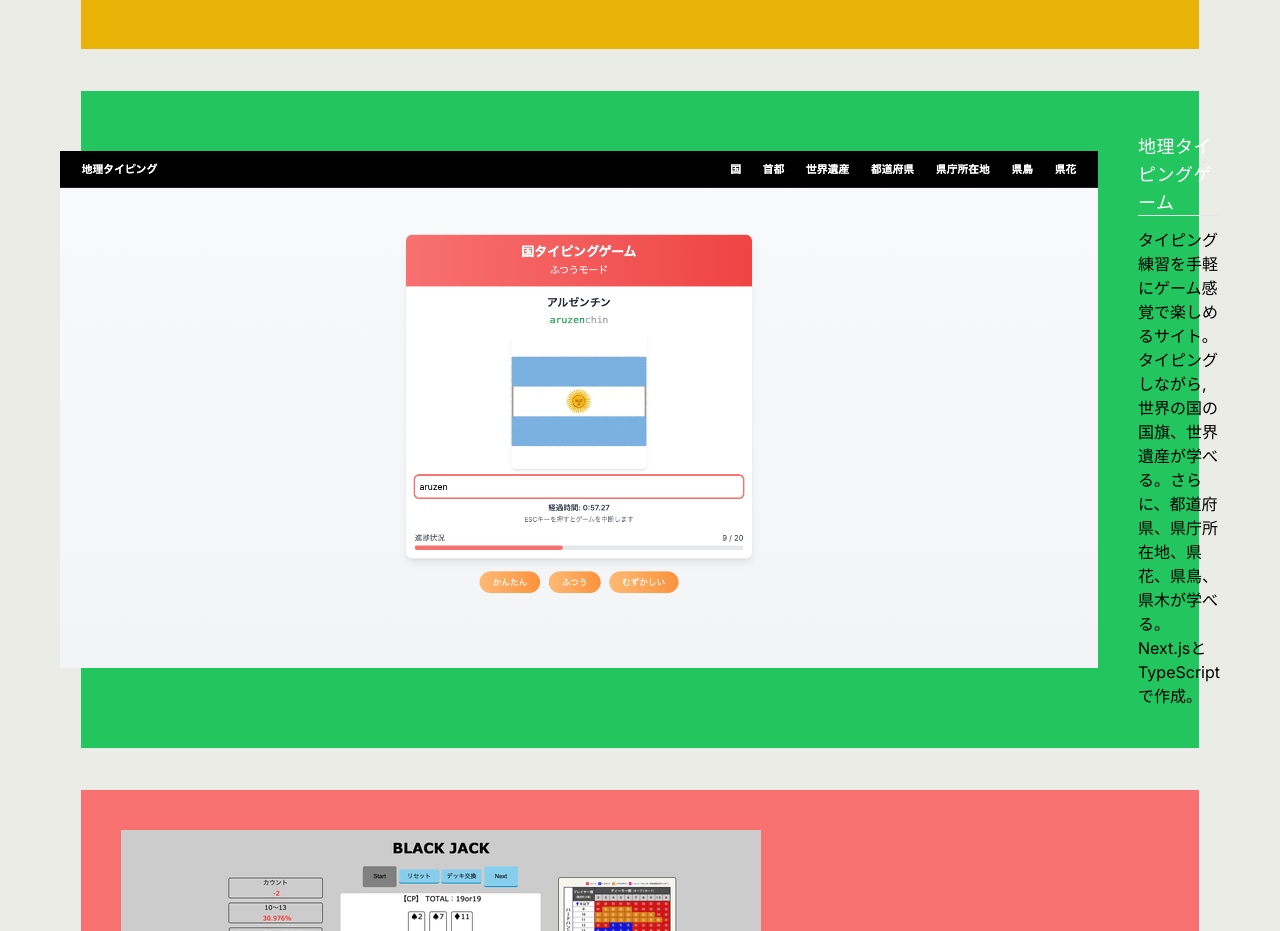
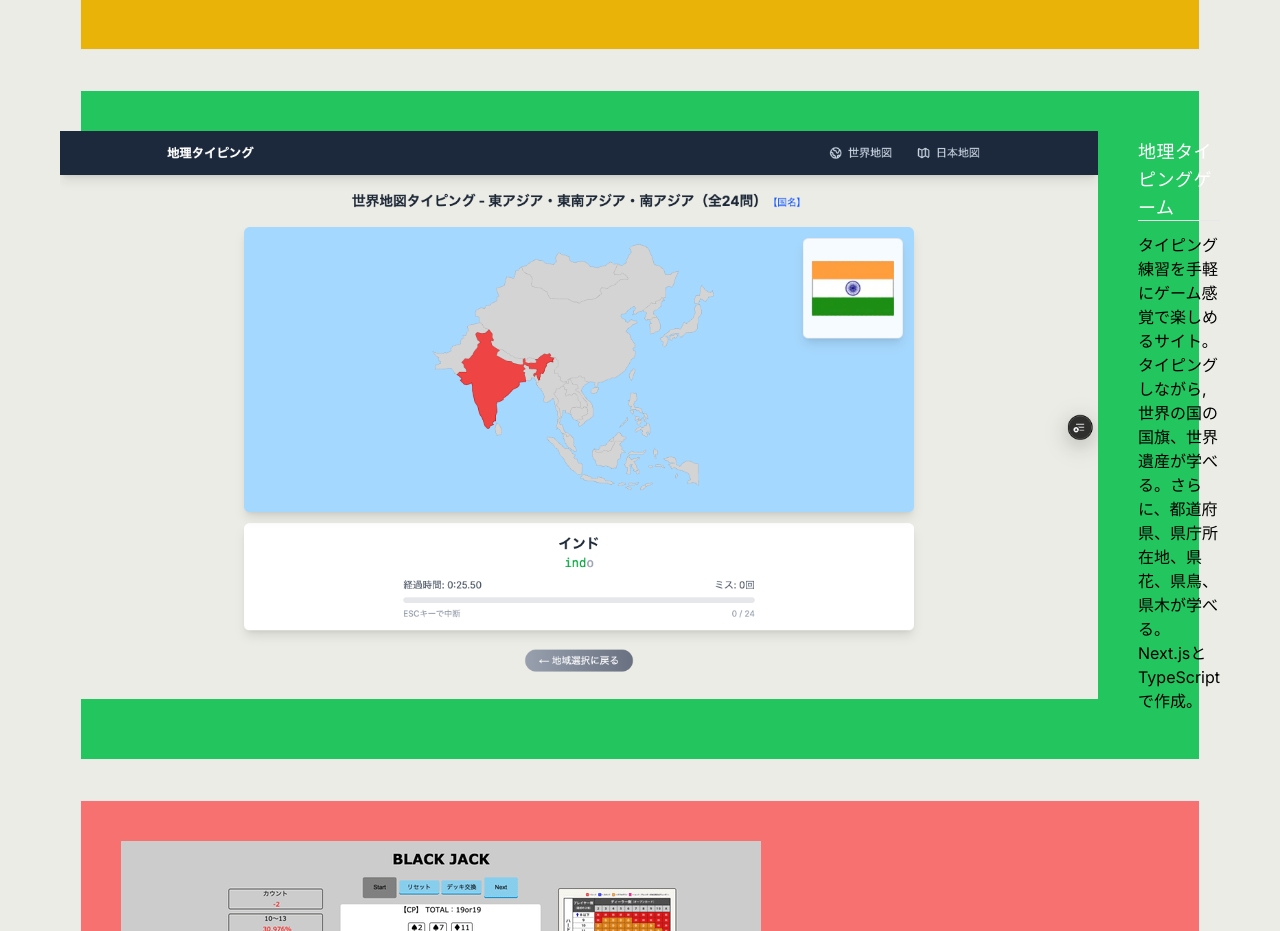
Before and after one commit to kasugatakuya/portfolio, a Next.js app: page / in a window 1280 px wide. Shown: the part 2200-3131 px from the top of the page. Built offline with nearby package versions, Linux system fonts and the light colour scheme.

Commit message:
地理タイピングの画像を更新

```diff
--- a/app/(pages)/page.tsx
+++ b/app/(pages)/page.tsx
@@ -78,7 +78,7 @@ export default function Home() {
       >
         <div className="my-10 items-center justify-center border bg-green-500 p-10 md:flex">
           <Image
-            src="/typing-game.png"
+            src="/typing-indo.png"
             className="pb-5 md:mr-10"
             width={400}
             height={500}
```
Also changed, not shown: public/typing-indo.png (added), public/typing-top.png (added).
